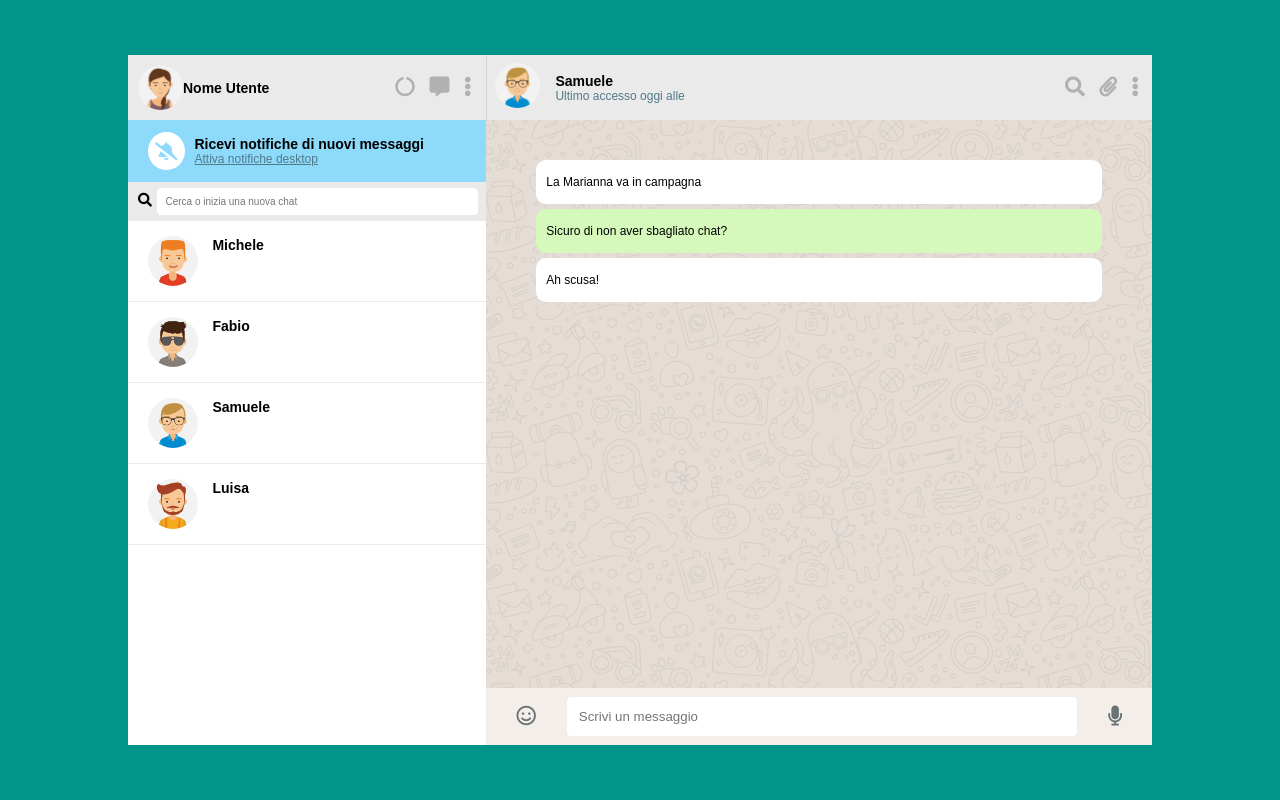
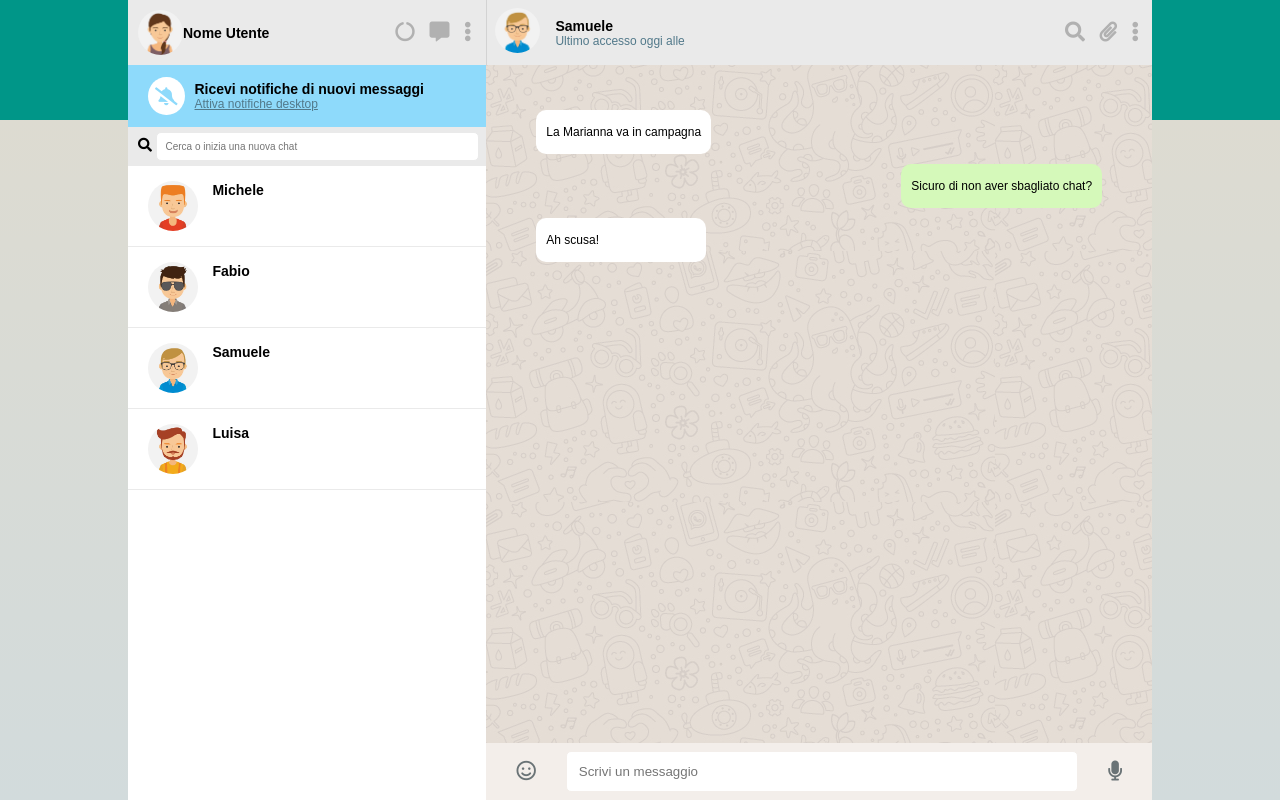
Before and after one commit to Deki97/vue-boolzapp, a plain HTML site: page milestone-1/index.html in a window 1280 px wide. Drawn offline with nearby package versions, Linux system fonts and the light colour scheme.

Commit message:
milestone-1 finita

```diff
--- a/milestone-1/css/style.css
+++ b/milestone-1/css/style.css
@@ -29,29 +29,31 @@ ul {
     align-items: center;
     width: 100%;
     height: 100vh;
-    background-color: #009588;
+    background: linear-gradient(to bottom, #009688 0px, #009688 15vh, #dddbd1 15vh, #d2dbdc 100%);
+    min-width: 950px;
+
 }
 
 .boolzapp-container {
     width: 80%;
     display: flex;
+    height: 100%;
 }
 
 .column-left {
     width: 35%;
-
-    /* test */
     background-color: white;
-    /* height: 700px; */
+    height: 100%;
+    overflow: hidden;
 }
 
 .column-right {
     width: 65%;
     display: flex;
     flex-direction: column;
-    /* test */
     background-image: url('../img/mine.jpg');
-    /* height: 700px; */
+    height: 100%;
+    overflow: hidden;
 }
 
 /* COLUMN LEFT */
@@ -140,7 +142,9 @@ ul {
 }
 
 .users-list {
-    margin-bottom: 200px;
+    /* margin-bottom: 200px; */
+    overflow-y: auto;
+    flex-grow: 1;
 }
 /* Users list */
 .users-list img {
@@ -211,6 +215,7 @@ ul {
     flex-grow: 1;
     width: 85%;
     margin: auto;
+    overflow-y: auto;
 }
 
 .current-chat ul {
@@ -223,6 +228,9 @@ ul {
     border-radius: 10px;
     text-align: left;
     margin: 5px 0;
+    max-width: 50%;
+    min-width: 30%;
+    display: inline-block;
 }
 /* End current chat */
 
@@ -261,8 +269,12 @@ ul {
 /* Gestione messaggi tra utente e interlocutore */
 .sent {
     background-color: #d5f9ba;
+    float: right;
+    clear: both;
 }
 
 .received {
     background-color: #ffffff;
+    float: left;
+    clear: both;
 }
```
